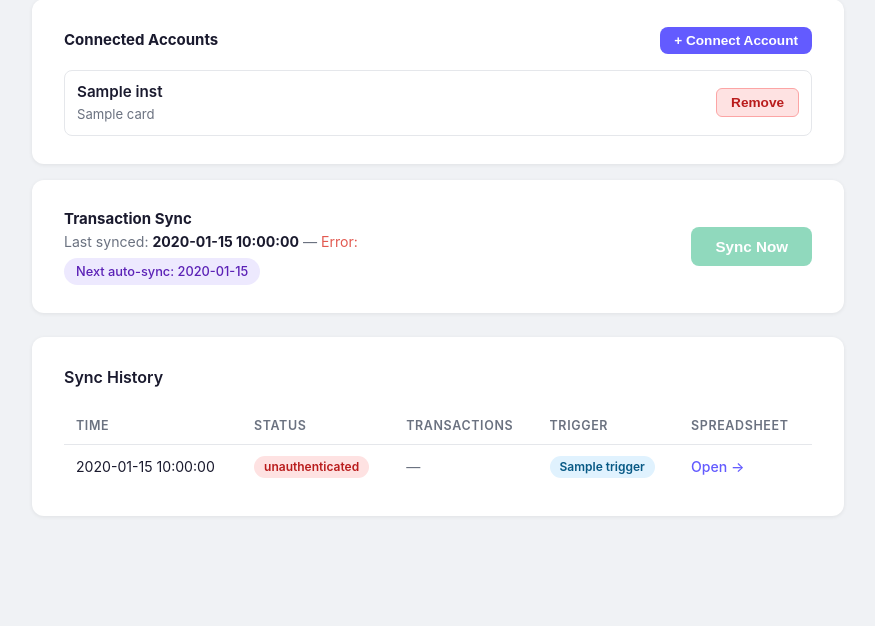
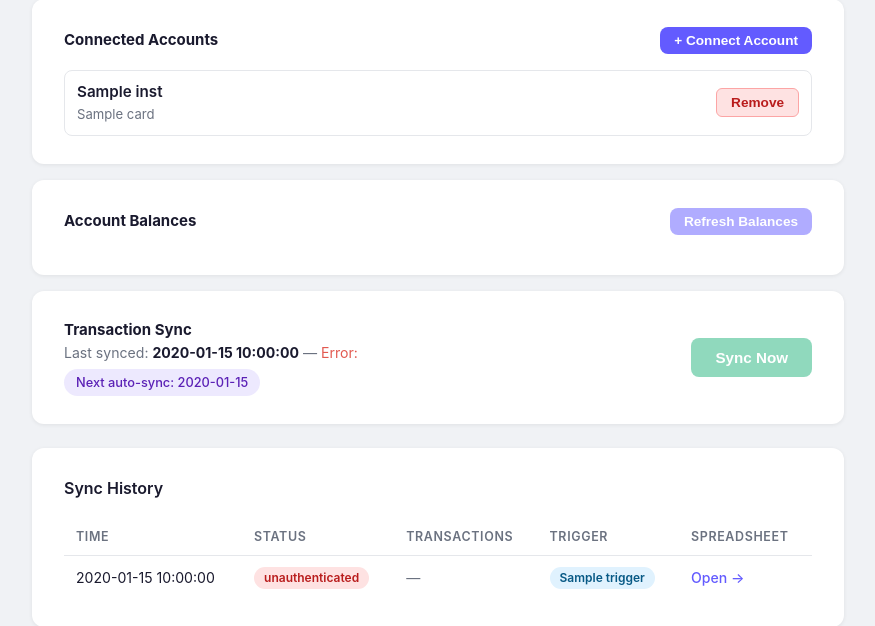
Before and after one commit to secant78/personal-finance-management, a Flask app: template templates/dashboard.html in a window 1280 px wide. Shown: the part 228-854 px from the top of the page, without its empty margins (202-1077 px from the left). Before the commit the page ends 746 px from the top, so only its background shows below. Run offline with Flask 3, Linux system fonts and the light colour scheme; the template is opened without the code that fills it: most values are stand-ins (such as "Sample title", 1, 10 or a date in 2020); some libraries are stand-ins or nearby versions.

Commit message:
Add live account balance fetching
New /balances endpoint refreshes balance data from Stripe Financial
Connections and returns available balance (checking/savings) or balance
owed (credit cards) per account. Dashboard shows an Account Balances
card with a Refresh Balances button.

Co-Authored-By: Claude Sonnet 4.6 <noreply@anthropic.com>

```diff
--- a/app.py
+++ b/app.py
@@ -267,6 +267,44 @@ def delete_institution():
     return jsonify({"ok": True})
 
 
+@app.route("/balances", methods=["GET"])
+def get_balances():
+    import stripe as stripe_lib
+    stripe_lib.api_key = config.get("/stripe-bank-sync/stripe-secret-key")
+    account_ids = _get_account_ids()
+    raw_data = _load_account_data()
+    result = []
+    for account_id in account_ids:
+        val = raw_data.get(account_id, {})
+        label = val["label"] if isinstance(val, dict) else (val or account_id)
+        institution = val.get("institution", "") if isinstance(val, dict) else ""
+        entry = {"id": account_id, "label": label, "institution": institution}
+        try:
+            try:
+                stripe_lib.financial_connections.Account.refresh_account(
+                    account_id, features=["balance"]
+                )
+            except stripe_lib.error.InvalidRequestError:
+                pass
+            acct = stripe_lib.financial_connections.Account.retrieve(account_id)
+            bal = acct.balance
+            if bal:
+                if bal.type == "cash" and bal.cash:
+                    avail = bal.cash.available or {}
+                    entry["amount"] = (avail.get("usd") or 0) / 100
+                    entry["balance_label"] = "Available"
+                elif bal.type == "credit" and bal.credit:
+                    used = bal.credit.used or {}
+                    entry["amount"] = (used.get("usd") or 0) / 100
+                    entry["balance_label"] = "Balance Owed"
+                if bal.as_of:
+                    entry["as_of"] = datetime.datetime.utcfromtimestamp(bal.as_of).strftime("%b %d, %Y")
+        except Exception as exc:
+            entry["error"] = str(exc)
+        result.append(entry)
+    return jsonify(result)
+
+
 @app.route("/sync", methods=["POST"])
 def sync():
     try:
--- a/templates/dashboard.html
+++ b/templates/dashboard.html
@@ -51,6 +51,17 @@
     </button>
   </div>
   {% endfor %}
+</div>
+
+<!-- Account Balances -->
+<div class="card" style="margin-bottom:1rem">
+  <div style="display:flex;justify-content:space-between;align-items:center">
+    <strong>Account Balances</strong>
+    <button id="balances-btn" class="btn btn-primary" style="font-size:0.85rem;padding:6px 14px" {{ 'disabled' if not bank_ok }}>
+      Refresh Balances
+    </button>
+  </div>
+  <div id="balances-area" style="margin-top:0.75rem"></div>
 </div>
 
 <!-- Sync Controls -->
@@ -214,6 +225,53 @@
     });
   });
 
+  // Balances
+  const balancesBtn  = document.getElementById("balances-btn");
+  const balancesArea = document.getElementById("balances-area");
+
+  if (balancesBtn) {
+    balancesBtn.addEventListener("click", async () => {
+      balancesBtn.disabled = true;
+      balancesBtn.textContent = "Loading…";
+      balancesArea.innerHTML = "<p style='color:var(--muted);font-size:0.9rem'>Fetching balances from Stripe…</p>";
+      try {
+        const res  = await fetch("/balances");
+        const data = await res.json();
+        if (!res.ok) throw new Error(data.error || "Failed to fetch balances");
+
+        const fmt = n => "$" + Math.abs(n).toLocaleString("en-US", { minimumFractionDigits: 2, maximumFractionDigits: 2 });
+
+        const rows = data.map(acct => {
+          if (acct.error) {
+            return `<div style="padding:8px 0;border-bottom:1px solid #f3f4f6;color:var(--muted);font-size:0.88rem">
+              <strong>${acct.label}</strong> <span style="font-size:0.8rem">(${acct.institution})</span>
+              — <span style="color:var(--danger)">unavailable</span>
+            </div>`;
+          }
+          const sign  = acct.balance_label === "Balance Owed" ? "-" : "";
+          const color = acct.balance_label === "Balance Owed" ? "var(--danger)" : "#16a34a";
+          return `<div style="display:flex;justify-content:space-between;align-items:center;padding:8px 0;border-bottom:1px solid #f3f4f6">
+            <div>
+              <span style="font-weight:600">${acct.label}</span>
+              <span style="font-size:0.8rem;color:var(--muted);margin-left:6px">${acct.institution}</span>
+              <span style="font-size:0.78rem;color:var(--muted);margin-left:6px">${acct.balance_label}</span>
+            </div>
+            <div style="font-weight:700;font-size:1rem;color:${color}">${sign}${fmt(acct.amount)}
+              <span style="font-size:0.72rem;font-weight:400;color:var(--muted);margin-left:4px">as of ${acct.as_of || "—"}</span>
+            </div>
+          </div>`;
+        }).join("");
+
+        balancesArea.innerHTML = rows || "<p style='color:var(--muted);font-size:0.9rem'>No balance data available.</p>";
+      } catch (err) {
+        balancesArea.innerHTML = `<p style="color:var(--danger);font-size:0.9rem">Error: ${err.message}</p>`;
+      } finally {
+        balancesBtn.disabled = false;
+        balancesBtn.textContent = "Refresh Balances";
+      }
+    });
+  }
+
   // Manual sync
   const syncBtn   = document.getElementById("sync-btn");
   const syncLabel = document.getElementById("sync-label");
```
